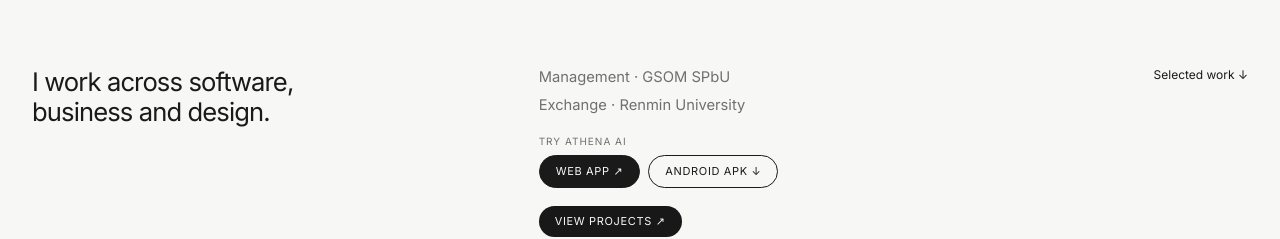
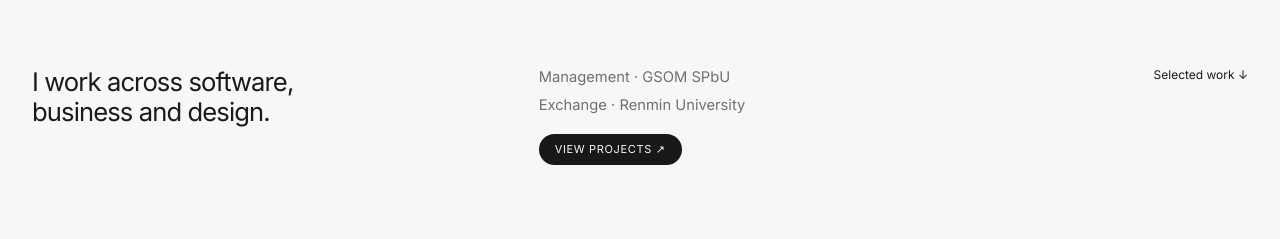
Before and after one commit to athenashigapova2-wq/mon-portfolio, a React (Vite) app: page / in a window 1280 px wide. Shown: the part 780-1019 px from the top of the page. Built offline with nearby package versions, Linux system fonts and the light colour scheme.

Commit message:
fix: keep Athena launch links in project card only

```diff
--- a/src/App.jsx
+++ b/src/App.jsx
@@ -50,28 +50,6 @@ function Identity({ visible }) {
         <div className="identity__meta">
           <span>Management · GSOM SPbU</span>
           <span>Exchange · Renmin University</span>
-          <div className="identity__product">
-            <span className="identity__product-label">Try Athena AI</span>
-            <div className="identity__product-links">
-              <a
-                className="identity__projects-button"
-                href="https://athena-ai-blond.vercel.app/"
-                target="_blank"
-                rel="noreferrer"
-              >
-                Web app ↗
-              </a>
-              <a
-                className="identity__projects-button identity__projects-button--secondary"
-                href="https://github.com/athenashigapova2-wq/AthenaAI/actions/workflows/android-apk.yml"
-                target="_blank"
-                rel="noreferrer"
-                title="Open the latest Android APK build"
-              >
-                Android APK ↓
-              </a>
-            </div>
-          </div>
           <a className="identity__projects-button" href="https://disk.yandex.ru/d/PsNikJGdP51PUg" target="_blank" rel="noreferrer">View projects ↗</a>
         </div>
         <a href="#work">Selected work <span aria-hidden="true">↓</span></a>
--- a/src/athena-links.css
+++ b/src/athena-links.css
@@ -1,39 +1,3 @@
-.identity__product {
-  display: grid;
-  gap: 9px;
-  margin-top: 12px;
-}
-
-.identity__product-label {
-  color: var(--muted);
-  font-size: 10px;
-  line-height: 1;
-  text-transform: uppercase;
-  letter-spacing: .1em;
-}
-
-.identity__product-links {
-  display: flex;
-  flex-wrap: wrap;
-  gap: 8px;
-}
-
-.identity__product-links .identity__projects-button {
-  margin-top: 0;
-  color: var(--background);
-  background: var(--text);
-  border: 1px solid var(--text);
-}
-
-.identity__product-links .identity__projects-button--secondary {
-  color: var(--text);
-  background: transparent;
-}
-
-.identity__product-links .identity__projects-button:hover {
-  opacity: .72;
-}
-
 .project-row__links .project-row__cta {
   padding: 9px 13px;
   color: var(--background);
```
